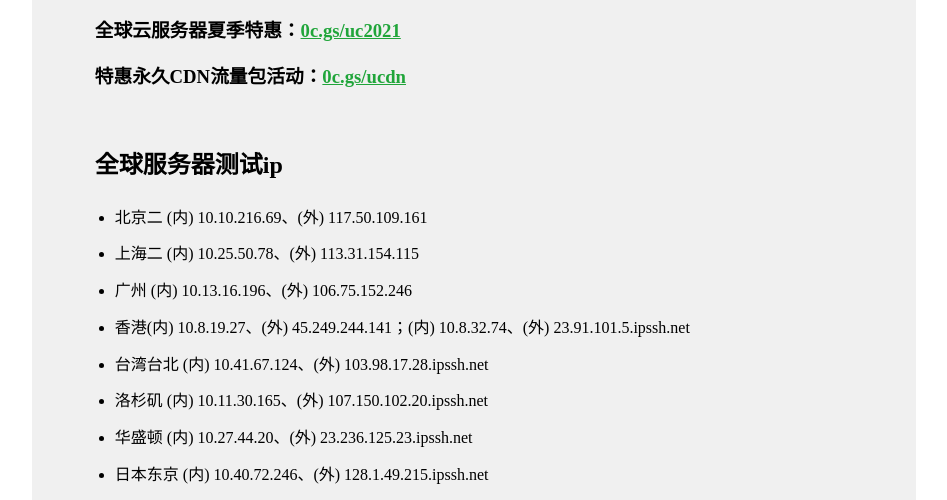
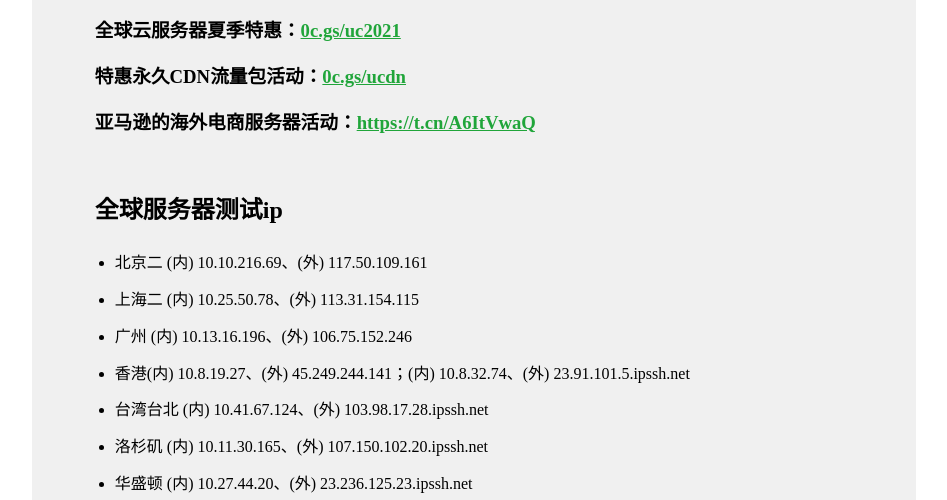
Before and after one commit to lbyxiaolizi/udashi, a plain HTML site: page index.html in a window 1280 px wide. Shown: the part 271-771 px from the top of the page, without its empty margins (166-1113 px from the left). Drawn offline with Linux system fonts and the light colour scheme.

Commit message:
Update index.html

```diff
--- a/index.html
+++ b/index.html
@@ -32,6 +32,7 @@
 ' target="_blank">0c.gs/ucloud</a></h3>
         <h3>全球云服务器夏季特惠：<a href='https://www.ucloud.cn/site/active/kuaijie.html?invitation_code=C1xB8472976131E' target="_blank">0c.gs/uc2021</a></h3>
         <h3>特惠永久CDN流量包活动：<a href='https://www.ucloud.cn/site/active/cdn-ufile.html?invitation_code=C1xB8472976131E' target="_blank">0c.gs/ucdn</a></h3>
+        <h3>亚马逊的海外电商服务器活动：<a href="https://t.cn/A6ItVwaQ" target="_blank">https://t.cn/A6ItVwaQ</a></h3>
         <br>
         <h2>全球服务器测试ip</h2>
         <ul>
```
